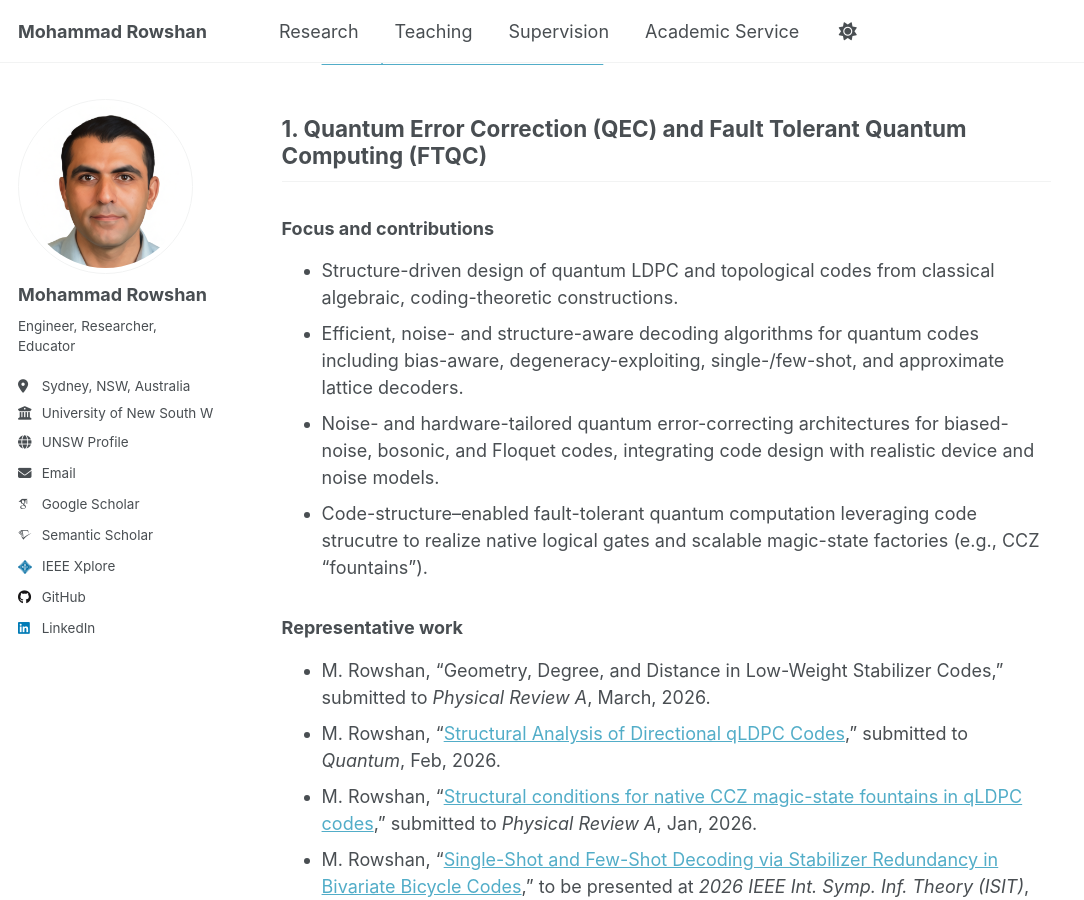
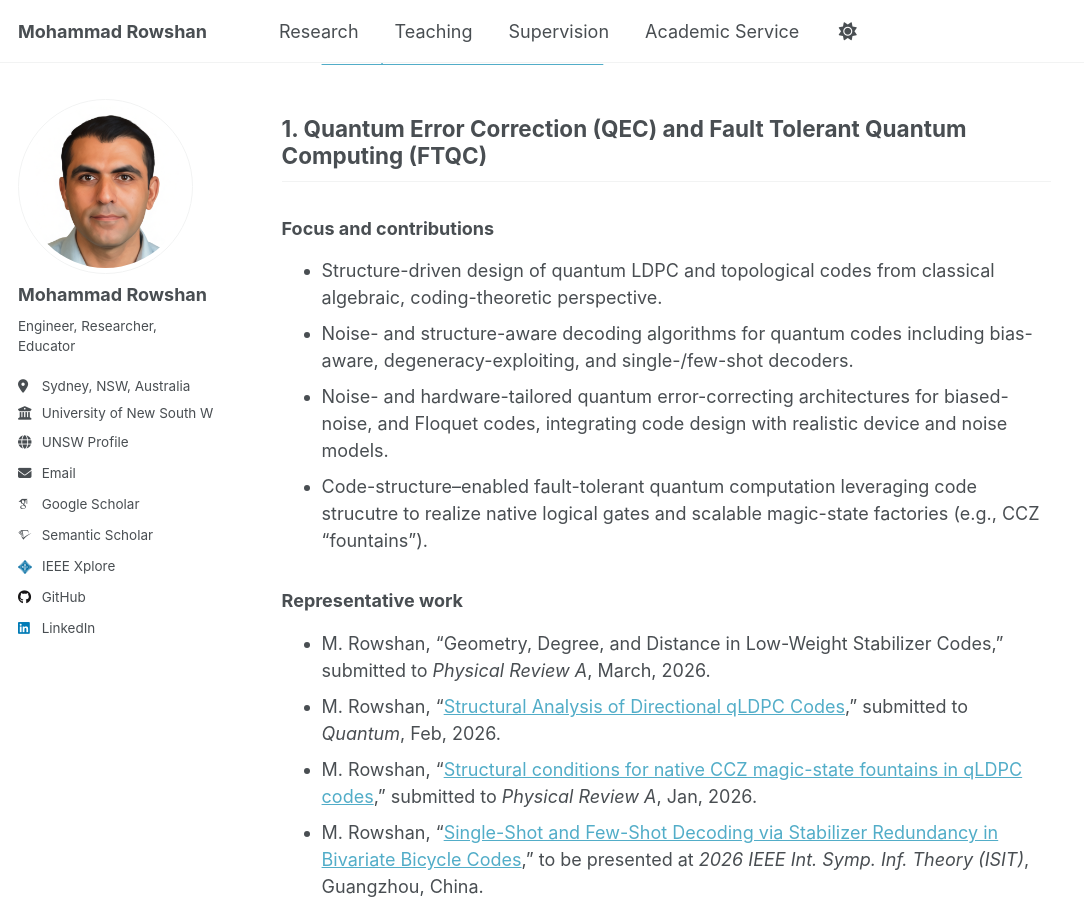
Before and after one commit to mohammad-rowshan/mohammad-rowshan.github.io, a Jekyll site: the page built from _pages/research.md, in a window 1280 px wide and 900 px high, scrolled down 785 px. Shown: the whole window, without its empty margins (0-1084 px from the left). Built offline with Jekyll 4.4.1, drawn with Linux system fonts in a browser that asks for light colours; some web fonts are replaced; a script that is not in the unit is left out; comment, search, counter and statistics services are not loaded.

Commit message:
Update research.md

```diff
--- a/_pages/research.md
+++ b/_pages/research.md
@@ -28,9 +28,9 @@ For a complete list, please visit my [Google Scholar](https://scholar.google.com
 
 ### Focus and contributions
 
-- Structure-driven design of quantum LDPC and topological codes from classical algebraic, coding-theoretic constructions.
-- Efficient, noise- and structure-aware decoding algorithms for quantum codes including bias-aware, degeneracy-exploiting, single-/few-shot, and approximate lattice decoders.
-- Noise- and hardware-tailored quantum error-correcting architectures for biased-noise, bosonic, and Floquet codes, integrating code design with realistic device and noise models.
+- Structure-driven design of quantum LDPC and topological codes from classical algebraic, coding-theoretic perspective.
+- Noise- and structure-aware decoding algorithms for quantum codes including bias-aware, degeneracy-exploiting, and single-/few-shot decoders.
+- Noise- and hardware-tailored quantum error-correcting architectures for biased-noise, and Floquet codes, integrating code design with realistic device and noise models.
 - Code-structure–enabled fault-tolerant quantum computation leveraging code strucutre to realize native logical gates and scalable magic-state factories (e.g., CCZ “fountains”).
 
 
```
